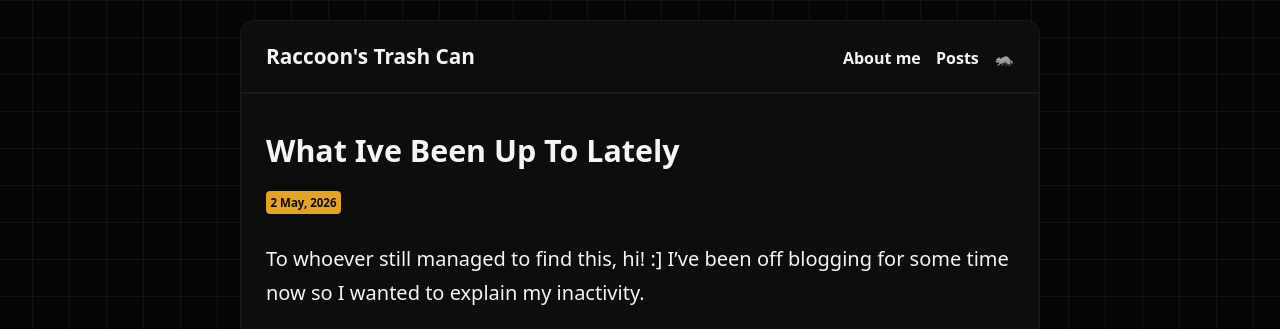
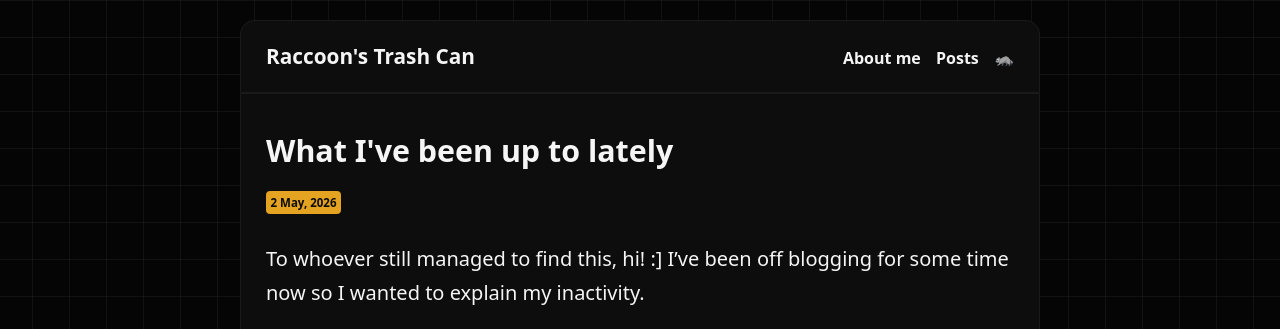
Before and after one commit to raccoonfangz/raccoonfangz.github.io, a Jekyll site: the page built from _posts/2026-05-02-what-ive-been-up-to-lately.md, in a window 1280 px wide. Shown: the top 329 px of the page. Built offline with Jekyll 4.4.1, drawn with Linux system fonts in a browser that asks for light colours; our own code applies the rules of GitHub Pages for plain Markdown files; part of the change alters nothing that is shown.

```diff
--- a/_posts/2026-05-02-what-ive-been-up-to-lately.md
+++ b/_posts/2026-05-02-what-ive-been-up-to-lately.md
@@ -1,3 +1,10 @@
+---
+layout: post
+title: What I've been up to lately
+tags:
+  - 2026
+---
+
 To whoever still managed to find this, hi! :] I’ve been off blogging for some time now so I wanted to explain my inactivity.
 
 read as: I’M STILL STANDING🎶
```
